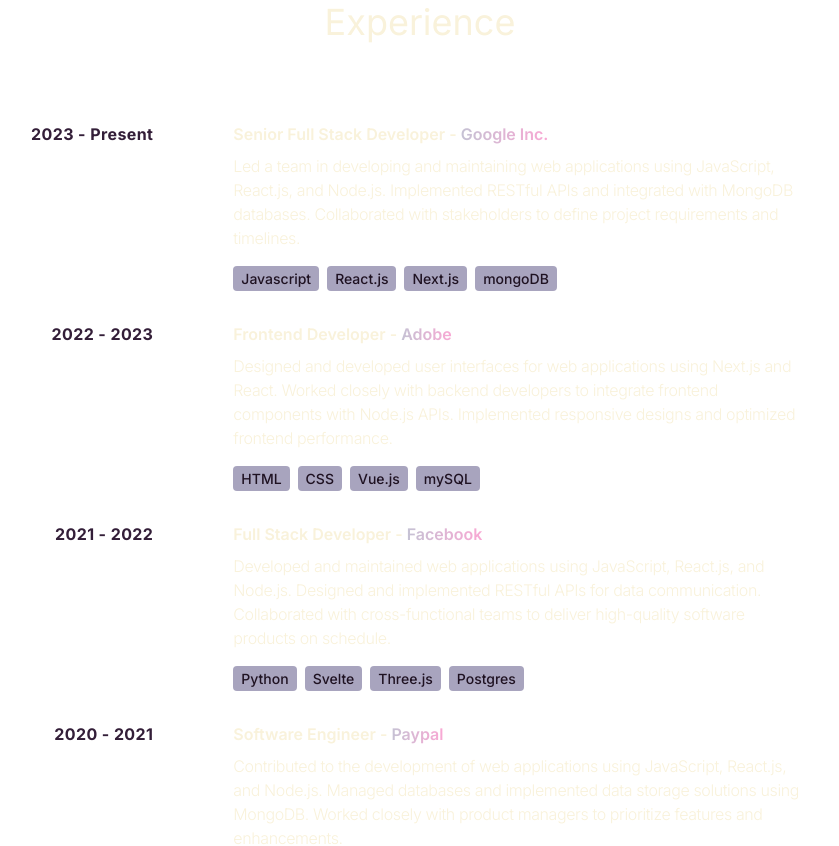
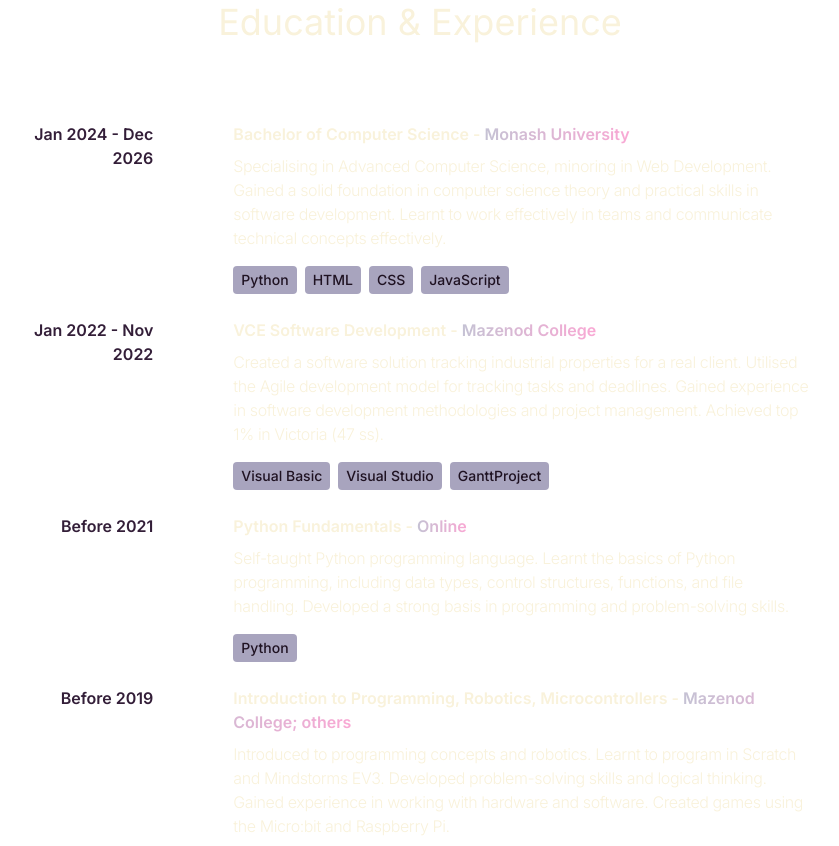
Before and after one commit to jaredabw/jaredabw.github.io, a React (Vite) app: page / in a window 1280 px wide. Shown: the part 1900-2746 px from the top of the page, without its empty margins (220-1059 px from the left). Built offline with nearby package versions, Linux system fonts and the light colour scheme.

Commit message:
add real experiences

```diff
--- a/src/components/Experiences.jsx
+++ b/src/components/Experiences.jsx
@@ -8,16 +8,16 @@
             whileInView={{ opacity: 1, y: 0 }}
             initial={{ opacity: 0, y: -100 }}
             transition={{ duration: 0.5 }}
-            className="my-20 text-center text-4xl">Experience</motion.h2>
-            <div>
+            className="my-20 text-center text-4xl">Education & Experience</motion.h2>
+            <div className=''>
                 {EXPERIENCES.map((experience, index) => (
-                    <div key={index} className="mb-8 flex flex-wrap lg:justify-center">
+                    <div key={index} className="mb-4 flex flex-wrap lg:justify-center">
                         <motion.div
                         whileInView={{ opacity: 1, x: 0 }}
                         initial={{ opacity: 0, x: -100 }}
                         transition={{ duration: Math.sqrt(index+1) }}
                         className="w-full lg:w-1/6">
-                            <p className="mb-2 text-m font-bold tracking-wide text-dark_purple-500 lg:text-right mr-20">{experience.year}</p>
+                            <p className="mb-2 font-semibold text-m text-dark_purple-500 lg:text-right mr-20">{experience.year}</p>
                         </motion.div>
                         <motion.div
                         whileInView={{ opacity: 1, x: 0 }}
@@ -30,7 +30,7 @@
                             </h6>
                             <p className="mb-4 tracking-tight font-light">{experience.description}</p>
                             {experience.technologies.map((technology, index) => (
-                                <span key={index} className="mr-2 mt-4 rounded bg-pomp_and_power-700 px-2 py-1 text-sm font-medium text-dark_purple-300 hover:bg-pomp_and_power-800">{technology}</span>
+                                <span key={index} className="inline-block mb-2 mt-0 mr-2 rounded bg-pomp_and_power-700 px-2 py-1 text-sm font-medium text-dark_purple-300 hover:bg-pomp_and_power-800">{technology}</span>
                             ))}
                         </motion.div>
                     </div>
--- a/src/constants/index.js
+++ b/src/constants/index.js
@@ -9,32 +9,32 @@
 
 export const EXPERIENCES = [
   {
-    year: "2023 - Present",
-    role: "Senior Full Stack Developer",
-    company: "Google Inc.",
-    description: `Led a team in developing and maintaining web applications using JavaScript, React.js, and Node.js. Implemented RESTful APIs and integrated with MongoDB databases. Collaborated with stakeholders to define project requirements and timelines.`,
-    technologies: ["Javascript", "React.js", "Next.js", "mongoDB"],
+    year: "Jan 2024 - Dec 2026",
+    role: "Bachelor of Computer Science",
+    company: "Monash University",
+    description: `Specialising in Advanced Computer Science, minoring in Web Development. Gained a solid foundation in computer science theory and practical skills in software development. Learnt to work effectively in teams and communicate technical concepts effectively.`,
+    technologies: ["Python", "HTML", "CSS", "JavaScript"],
   },
   {
-    year: "2022 - 2023",
-    role: "Frontend Developer",
-    company: "Adobe",
-    description: `Designed and developed user interfaces for web applications using Next.js and React. Worked closely with backend developers to integrate frontend components with Node.js APIs. Implemented responsive designs and optimized frontend performance.`,
-    technologies: ["HTML", "CSS", "Vue.js", "mySQL"],
+    year: "Jan 2022 - Nov 2022",
+    role: "VCE Software Development",
+    company: "Mazenod College",
+    description: `Created a software solution tracking industrial properties for a real client. Utilised the Agile development model for tracking tasks and deadlines. Gained experience in software development methodologies and project management. Achieved top 1% in Victoria (47 ss).`,
+    technologies: ["Visual Basic", "Visual Studio", "GanttProject"],
   },
   {
-    year: "2021 - 2022",
-    role: "Full Stack Developer",
-    company: "Facebook",
-    description: `Developed and maintained web applications using JavaScript, React.js, and Node.js. Designed and implemented RESTful APIs for data communication. Collaborated with cross-functional teams to deliver high-quality software products on schedule.`,
-    technologies: ["Python", "Svelte", "Three.js", "Postgres"],
+    year: "Before 2021",
+    role: "Python Fundamentals",
+    company: "Online",
+    description: `Self-taught Python programming language. Learnt the basics of Python programming, including data types, control structures, functions, and file handling. Developed a strong basis in programming and problem-solving skills.`,
+    technologies: ["Python"],
   },
   {
-    year: "2020 - 2021",
-    role: "Software Engineer",
-    company: "Paypal",
-    description: `Contributed to the development of web applications using JavaScript, React.js, and Node.js. Managed databases and implemented data storage solutions using MongoDB. Worked closely with product managers to prioritize features and enhancements.`,
-    technologies: ["Ruby", "Rails", "PHP", "Sqlite"],
+    year: "Before 2019",
+    role: "Introduction to Programming, Robotics, Microcontrollers",
+    company: "Mazenod College; others",
+    description: `Introduced to programming concepts and robotics. Learnt to program in Scratch and Mindstorms EV3. Developed problem-solving skills and logical thinking. Gained experience in working with hardware and software. Created games using the Micro:bit and Raspberry Pi.`,
+    technologies: ["Scratch", "Mindstorms EV3", "Micro:bit", "Raspberry Pi"],
   },
 ];
 
@@ -68,9 +68,3 @@
     technologies: ["HTML", "CSS", "Vue.js", "Express", "mySQL"],
   },
 ];
-
-export const CONTACT = {
-  address: "767 Fifth Avenue, New York, NY 10153 ",
-  phoneNo: "+12 4555 666 00 ",
-  email: "me@example.com",
-};
```
